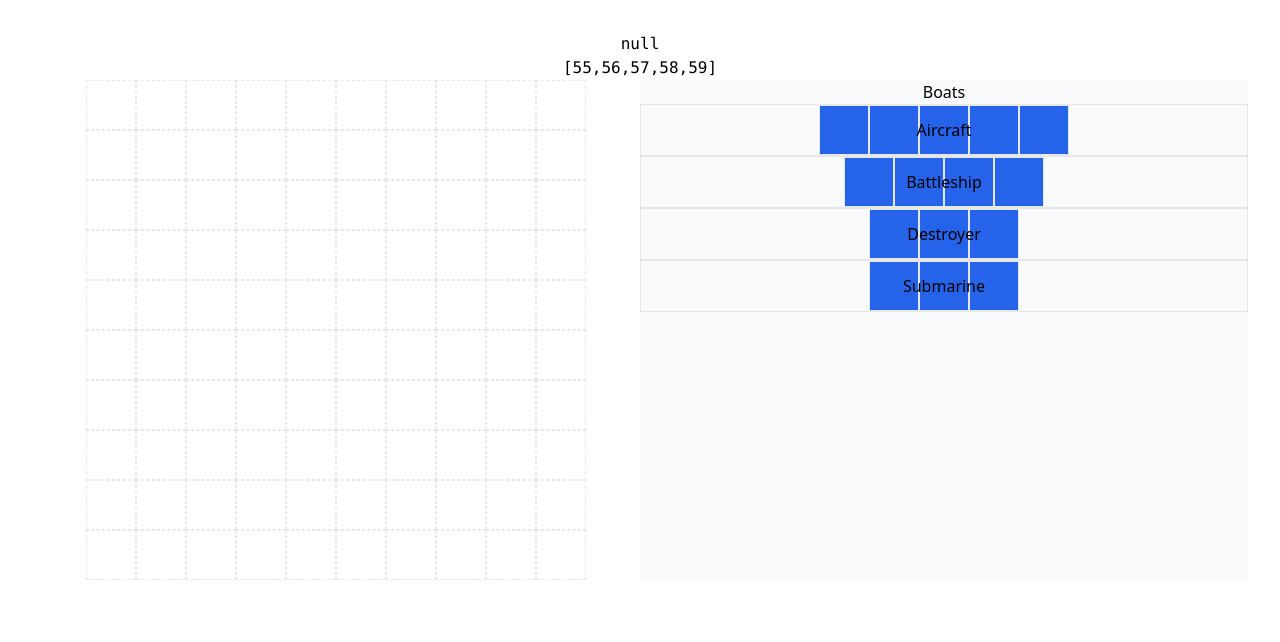
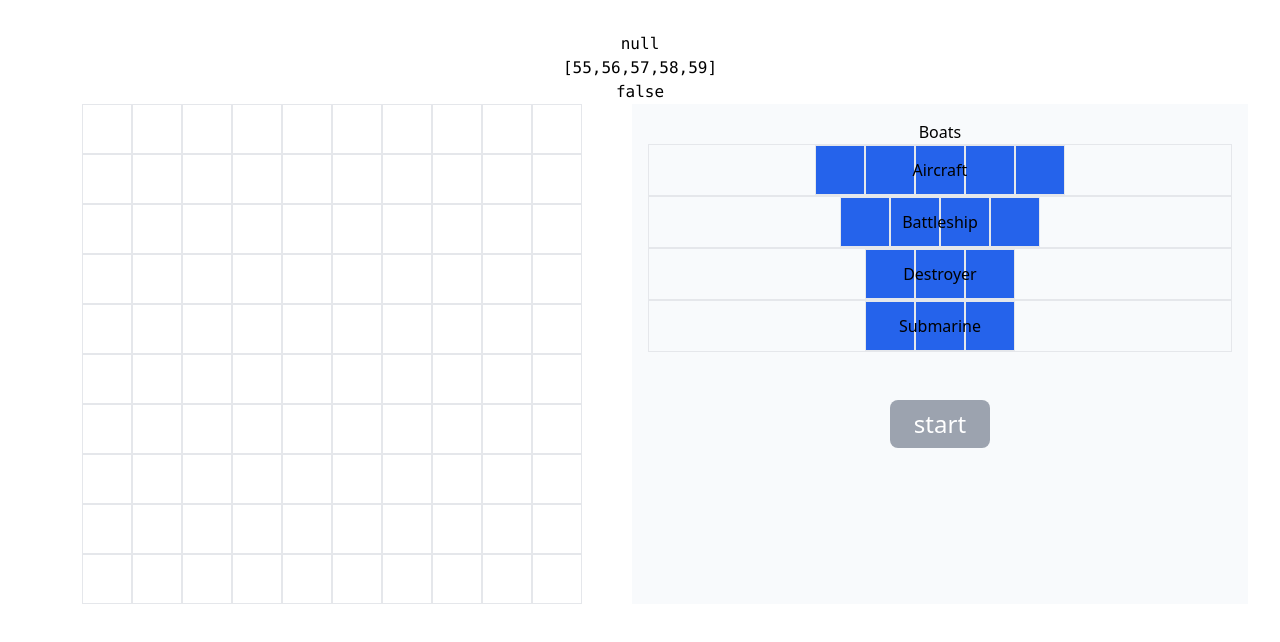
Before and after one commit to davidthegreat/Battleship, a React (Vite) app: page / in a window 1280 px wide. Shown: the top 642 px of the page. Built offline with nearby package versions, Linux system fonts and the light colour scheme.

Commit message:
add game is ready state

```diff
--- a/src/App.tsx
+++ b/src/App.tsx
@@ -7,7 +7,6 @@ import { randomNumber } from './utils';
 import { TPOSITION } from './types';
 import { BOARD_SIZE, BOATS, POSITION, PLAYER } from './constants';
 import { createBoard, generateItems } from './methods';
-
 
 type BOAT_STATUS = {
   uuid?: string;
@@ -36,10 +35,22 @@ function App() {
   const [playerData, setPlayerData] = useState<TPLAYER_DATA>();
   const [boxesOver, setBoxesOver] = useState<number[]>([]);
   // const [isConflict, setIsConflict] = useState<boolean>(false);
+  const [gameReady, setGameReady] = useState<boolean>(false);
+  const [gameStarted, setGameStarted] = useState<boolean>(false);
 
   const [boatToSet, setBoatToSet] = useState<any | null>(null);
   const [cursorPosition, setCursorPosition] = useState<any | null>(null);
   const [items, setItems] = useState<any[]>(structuredClone(generateItems()));
+
+  const playersAreReady = useMemo(() => {
+    const boatsLeng = BOATS.map((boat) => boat.squares)
+      .reduce((accumulator, current) => accumulator + current, 0);
+    const computerIsReady = items.filter((item) => item.player[PLAYER.COMPUTER]?.filled).length === boatsLeng;
+    const humanIsReady = items.filter((item) => item.player[PLAYER.HUMAN]?.filled).length === boatsLeng;
+
+    return computerIsReady && humanIsReady;
+  }, [items])
+
 
   const isConflict = useMemo(() => {
     return boatToSet && items.some((i: any) => {
@@ -214,11 +225,17 @@ function App() {
     }
     setItems(_items)
 
-  }, [])
+  }, [gameStarted])
 
   const board = useMemo(() => {
     return createBoard(items);
   }, [items])
+
+  const onClickStartGame = useCallback(() => {
+    if (playersAreReady) {
+      setGameReady(true);
+    }
+  }, [playersAreReady])
 
   // const update = () => {
   //   setItems((prevItems) => {
@@ -278,6 +295,8 @@ function App() {
     });
   }, [boxesOver, boatToSet, playerBoatsDone]);
 
+
+
   const onClickBoatHandler = useCallback((boat: any, key: number) => {
     setBoatToSet({ boat, key });
 
@@ -292,6 +311,7 @@ function App() {
     <>
       <pre>{JSON.stringify(isConflict)}</pre>
       <pre>{JSON.stringify(boxesOver)}</pre>
+      <pre>{JSON.stringify(gameReady)}</pre>
       {/* <button onClick={update}>HIT</button> */}
 
       <div className='flex'>
@@ -309,7 +329,7 @@ function App() {
               >
                 <div
                   className={[
-                    "w-[50px] h-[50px] flex items-center justify-center text-xs border border-dashed hover:border-2 hover:cursor-pointer hover:border-slate-600 flex-col",
+                    "w-[50px] h-[50px] flex items-center justify-center text-xs border border-solid hover:border-2 hover:cursor-pointer hover:border-slate-600 flex-col",
                     c.over && !isConflict && boatToSet ? 'bg-slate-200' : '',
                     c.over && isConflict && boatToSet ? 'bg-red-200 relative' : '',
                     c.player[PLAYER.HUMAN].filled ? 'bg-blue-500' : '',
@@ -321,7 +341,7 @@ function App() {
           })}
         </div>
 
-        <div className='w-full bg-slate-50'>
+      {!gameReady && <div className='w-full bg-slate-50 p-4'>
           <h2>Boats</h2>
           <div className='w-auto'>
             {boatsForPlayer?.map((boat: any, boatKey: number) =>
@@ -338,8 +358,26 @@ function App() {
                 </div>
               </div>)}
           </div>
-        </div>
-      </div>
+
+          <div className='mt-12'>
+              <button
+                className={[
+                  "text-2xl py-2 px-6 bg-blue-600 text-white rounded-lg hover:bg-blue-800 hover:cursor-pointer",
+                  !playerBoatsDone ? "cursor-not-allowed disabled:bg-gray-400" : ''
+                ].join(" ")}
+                disabled={!playersAreReady}
+                onClick={onClickStartGame}
+              >start</button>
+            </div>
+          </div>}
+          {gameReady && <div className='w-full p-4'>
+            <h2>Scores</h2>
+
+            <div className='w-auto space-y-4'>
+              ...
+            </div>
+          </div>}
+          </div>
     </>
   )
 }
```
